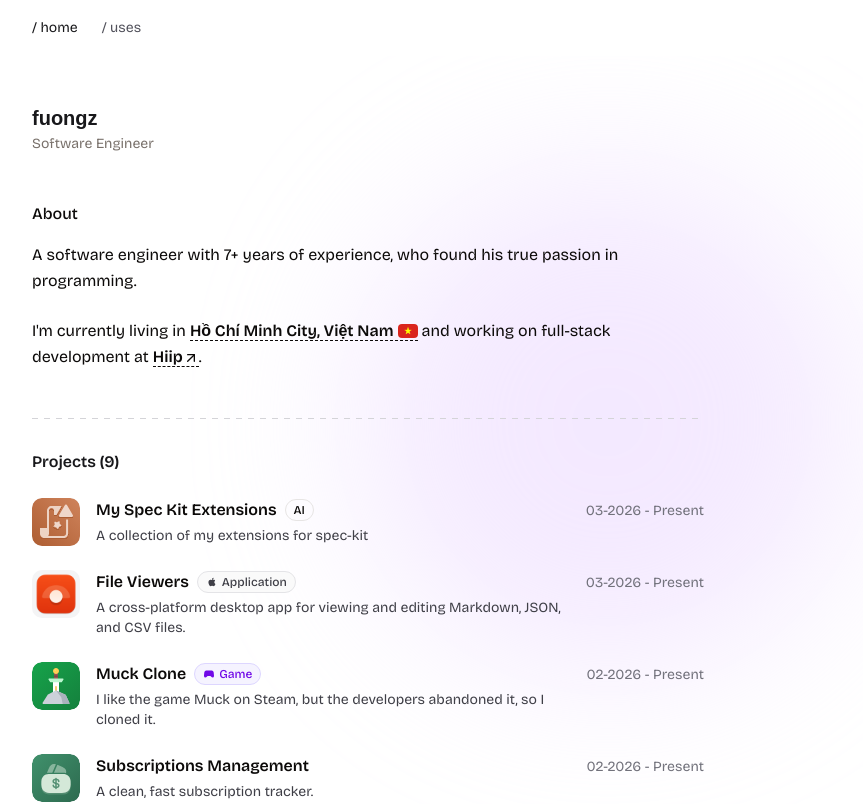
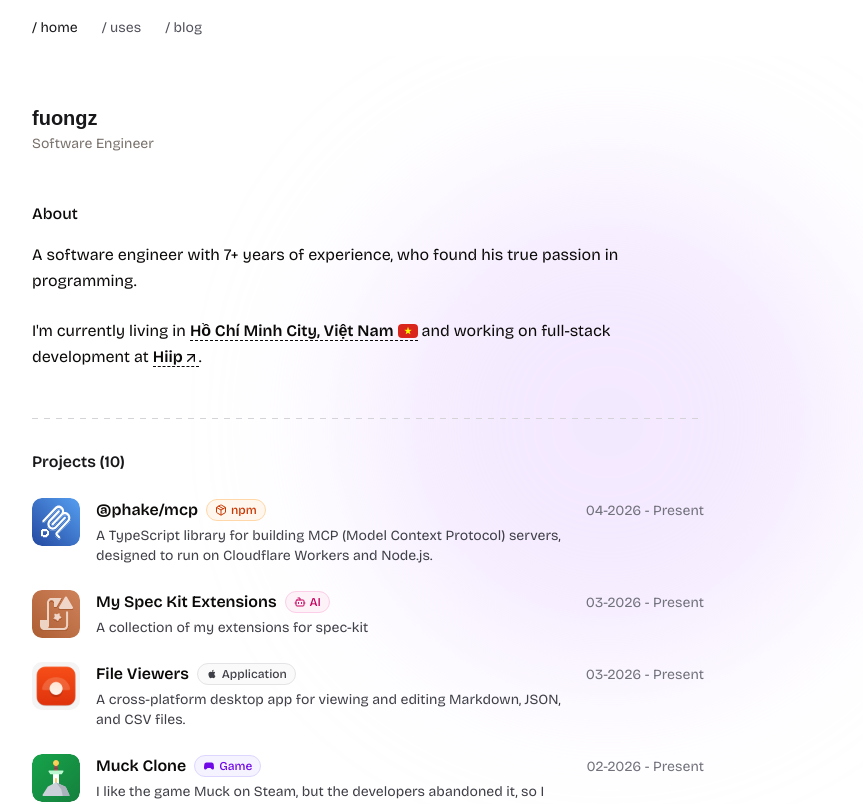
Before and after one commit to fuongz/portfolio, a Next.js app: page / in a window 1280 px wide. Shown: the top 804 px of the page, without its empty margins (272-1135 px from the left). Built offline with nearby package versions, Linux system fonts and the light colour scheme; a web font is replaced by a local one; what @apollo/client-integration-nextjs would draw is missing.

Commit message:
feat: add @phake/mcp project

```diff
--- a/src/components/common/navigation.tsx
+++ b/src/components/common/navigation.tsx
@@ -7,6 +7,7 @@
 const navItems = [
 	{ href: "/", label: "/ home" },
 	{ href: "/uses", label: "/ uses" },
+	{ href: "https://blog.phuongphung.com", label: "/ blog" },
 ];
 
 export function Navigation() {
@@ -19,7 +20,15 @@
 					<div className="flex items-center gap-6">
 						{navItems.map((item) => {
 							const isActive = pathname === item.href;
-							return (
+							return item.href.startsWith("http") ? (
+								<a
+									key={item.href}
+									href={item.href}
+									className="text-sm text-zinc-600 dark:text-zinc-400 transition-colors hover:text-zinc-900 dark:hover:text-zinc-100"
+								>
+									{item.label}
+								</a>
+							) : (
 								<Link
 									key={item.href}
 									href={item.href}
--- a/src/components/pages/home/page.tsx
+++ b/src/components/pages/home/page.tsx
@@ -3,10 +3,12 @@
 import { PreviewCard } from "@base-ui/react/preview-card";
 import {
 	ArrowUpRight,
+	Bot,
 	Download,
 	Gamepad2,
 	InfinityIcon,
 	MapPin,
+	Package,
 	PackageCheck,
 	Users,
 	X,
@@ -35,7 +37,8 @@
 	id: string;
 	name: string;
 	description: string;
-	logo: string;
+	logo?: string;
+	icon?: React.ComponentType<{ className?: string }>;
 	website: string;
 	since: string;
 	isNoEndDate?: boolean;
@@ -48,6 +51,16 @@
 		users?: number;
 	};
 }[] = [
+	{
+		id: "phake-mcp",
+		name: "@phake/mcp",
+		description:
+			"A TypeScript library for building MCP (Model Context Protocol) servers, designed to run on Cloudflare Workers and Node.js.",
+		tags: ["npm"],
+		logo: "/projects/Phake-MCP-Logo.svg",
+		website: "https://github.com/fuongz/phake-mcp",
+		since: "04-2026 - Present",
+	},
 	{
 		id: "my-spec-kit-extensions",
 		name: "My Spec Kit Extensions",
@@ -127,7 +140,7 @@
 		website:
 			"https://chromewebstore.google.com/detail/your-newtab/jfflfcaobccnpijfocpfcholcpnkeomg",
 		since: "07-2023 - Present",
-		metrics: { installed: 4 },
+		metrics: { installed: 9 },
 	},
 ];
 
@@ -171,7 +184,11 @@
 						? "gap-1 bg-zinc-50 text-zinc-700 border-zinc-200 dark:bg-zinc-950 dark:text-zinc-300 dark:border-zinc-800"
 						: tag === "Game"
 							? "gap-1 bg-violet-50 text-violet-700 border-violet-200 dark:bg-violet-950 dark:text-violet-300 dark:border-violet-800"
-							: "gap-1"
+							: tag === "AI"
+								? "gap-1 bg-pink-50 text-pink-700 border-pink-200 dark:bg-pink-950 dark:text-pink-300 dark:border-pink-800"
+								: tag === "npm"
+									? "gap-1 bg-orange-50 text-orange-700 border-orange-200 dark:bg-orange-950 dark:text-orange-300 dark:border-orange-800"
+									: "gap-1"
 			}
 		>
 			{tag === "Extension" && (
@@ -203,6 +220,8 @@
 			{tag === "Game" && (
 				<Gamepad2 width={12} height={12} fill="currentColor" stroke="none" />
 			)}
+			{tag === "AI" && <Bot width={12} height={12} />}
+			{tag === "npm" && <Package width={12} height={12} />}
 			{tag}
 		</Badge>
 	);
@@ -313,7 +332,7 @@
 			<div className="pb-8 sm:mb-12 relative pt-8">
 				<svg
 					aria-hidden="true"
-					className="pointer-events-none z-10 text-zinc-300 dark:text-zinc-700 h-px w-full absolute top-0 left-0"
+					className="pointer-events-none z-0 text-zinc-300 dark:text-zinc-700 h-px w-full absolute top-0 left-0"
 					data-direction="top"
 					data-variant="container"
 					preserveAspectRatio="none"
@@ -358,7 +377,9 @@
 							<DialogTrigger className="w-full text-left cursor-pointer">
 								<div className="flex gap-3 sm:gap-4 transition-all duration-200 group-hover/list:opacity-40 group-hover/list:grayscale hover:!opacity-100 hover:!grayscale-0">
 									<div className="w-[58px] h-[58px] sm:w-[48px] sm:h-[48px] relative bg-zinc-100 overflow-hidden dark:bg-zinc-800 rounded-lg flex items-center justify-center flex-shrink-0">
-										{project.logo.startsWith("/") ? (
+										{project.icon ? (
+											<project.icon className="w-6 h-6" />
+										) : project.logo?.startsWith("/") ? (
 											<Image
 												src={project.logo}
 												alt={project.name}
@@ -448,7 +469,9 @@
 											</DialogClose>
 											<div className="flex items-start gap-4">
 												<div className="w-14 h-14 relative bg-zinc-100 overflow-hidden dark:bg-zinc-800 rounded-xl flex items-center justify-center flex-shrink-0">
-													{project.logo.startsWith("/") ? (
+													{project.icon ? (
+														<project.icon className="w-8 h-8" />
+													) : project.logo?.startsWith("/") ? (
 														<Image
 															src={project.logo}
 															alt={project.name}
@@ -485,23 +508,38 @@
 											{project.description}
 										</DialogDescription>
 										{project.metrics && (
-											<div className="flex items-center gap-4 mb-4">
+											<div className="flex flex-wrap items-center gap-x-6 gap-y-2 mb-4 px-4 text-sm">
 												{project.metrics.downloads && (
-													<span className="flex items-center gap-1.5 text-sm text-zinc-700 dark:text-zinc-300">
-														<Download className="size-4 stroke-violet-700 fill-violet-200 dark:fill-violet-900 dark:stroke-violet-500" />
-														{formatMetric(project.metrics.downloads)} downloads
+													<span className="flex items-center gap-2 text-zinc-700 dark:text-zinc-300">
+														<Download className="size-4 text-violet-600 dark:text-violet-400" />
+														<span className="font-semibold">
+															{formatMetric(project.metrics.downloads)}
+														</span>
+														<span className="text-zinc-500 dark:text-zinc-400">
+															downloads
+														</span>
 													</span>
 												)}
 												{project.metrics.users && (
-													<span className="flex items-center gap-1.5 text-sm text-zinc-700 dark:text-zinc-300">
-														<Users className="size-4 stroke-violet-700 fill-violet-200 dark:fill-violet-900 dark:stroke-violet-500" />
-														{formatMetric(project.metrics.users)} users
+													<span className="flex items-center gap-2 text-zinc-700 dark:text-zinc-300">
+														<Users className="size-4 text-violet-600 dark:text-violet-400" />
+														<span className="font-semibold">
+															{formatMetric(project.metrics.users)}
+														</span>
+														<span className="text-zinc-500 dark:text-zinc-400">
+															users
+														</span>
 													</span>
 												)}
 												{project.metrics.installed && (
-													<span className="flex items-center gap-1.5 text-sm text-zinc-700 dark:text-zinc-300">
-														<PackageCheck className="size-4 stroke-violet-700 fill-violet-200 dark:fill-violet-900 dark:stroke-violet-500" />
-														{formatMetric(project.metrics.installed)} installed
+													<span className="flex items-center gap-2 text-zinc-700 dark:text-zinc-300">
+														<PackageCheck className="size-4 text-violet-600 dark:text-violet-400" />
+														<span className="font-semibold">
+															{formatMetric(project.metrics.installed)}
+														</span>
+														<span className="text-zinc-500 dark:text-zinc-400">
+															installed
+														</span>
 													</span>
 												)}
 											</div>
```
Also changed, not shown: public/projects/Phake-MCP-Logo.svg (added).
